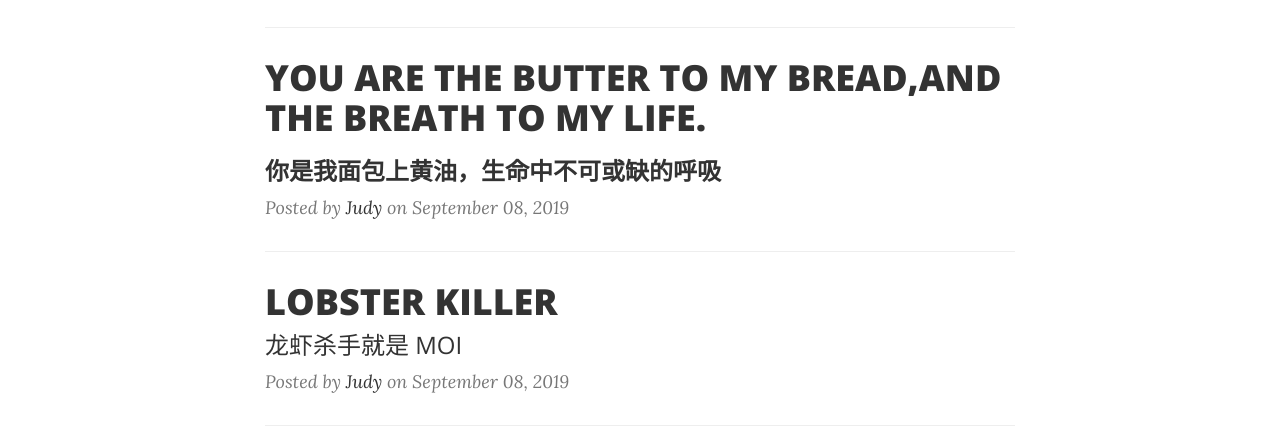
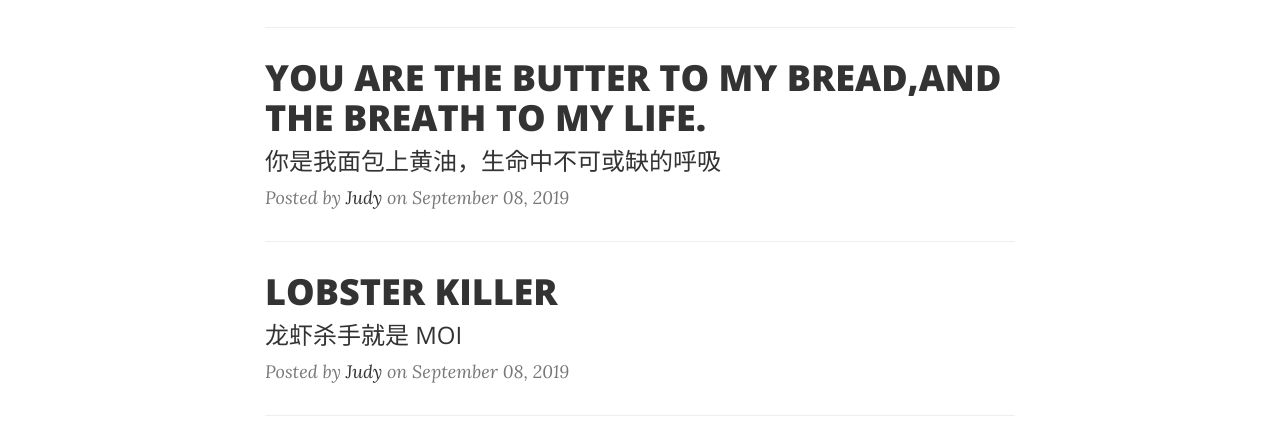
Before and after one commit to judyyinzhihua/judy-s-first, a website: page index.html in a window 1280 px wide. Shown: the part 644-1087 px from the top of the page. Drawn offline with nearby package versions, Linux system fonts and the light colour scheme.

Commit message:
黄油再再改
黄油再再改

```diff
--- a/index.html
+++ b/index.html
@@ -106,7 +106,7 @@
                         <h2 class="post-title">
                              YOU ARE THE BUTTER TO MY BREAD,AND THE BREATH TO MY LIFE.
                         </h2>
-                        <h3 >你是我面包上黄油，生命中不可或缺的呼吸</h3>
+                        <h3 class="post-subtitle">你是我面包上黄油，生命中不可或缺的呼吸</h3>
                     </a>
                     <p class="post-meta">Posted by <a href="#">Judy</a> on September 08, 2019</p>
                 </div>
```
